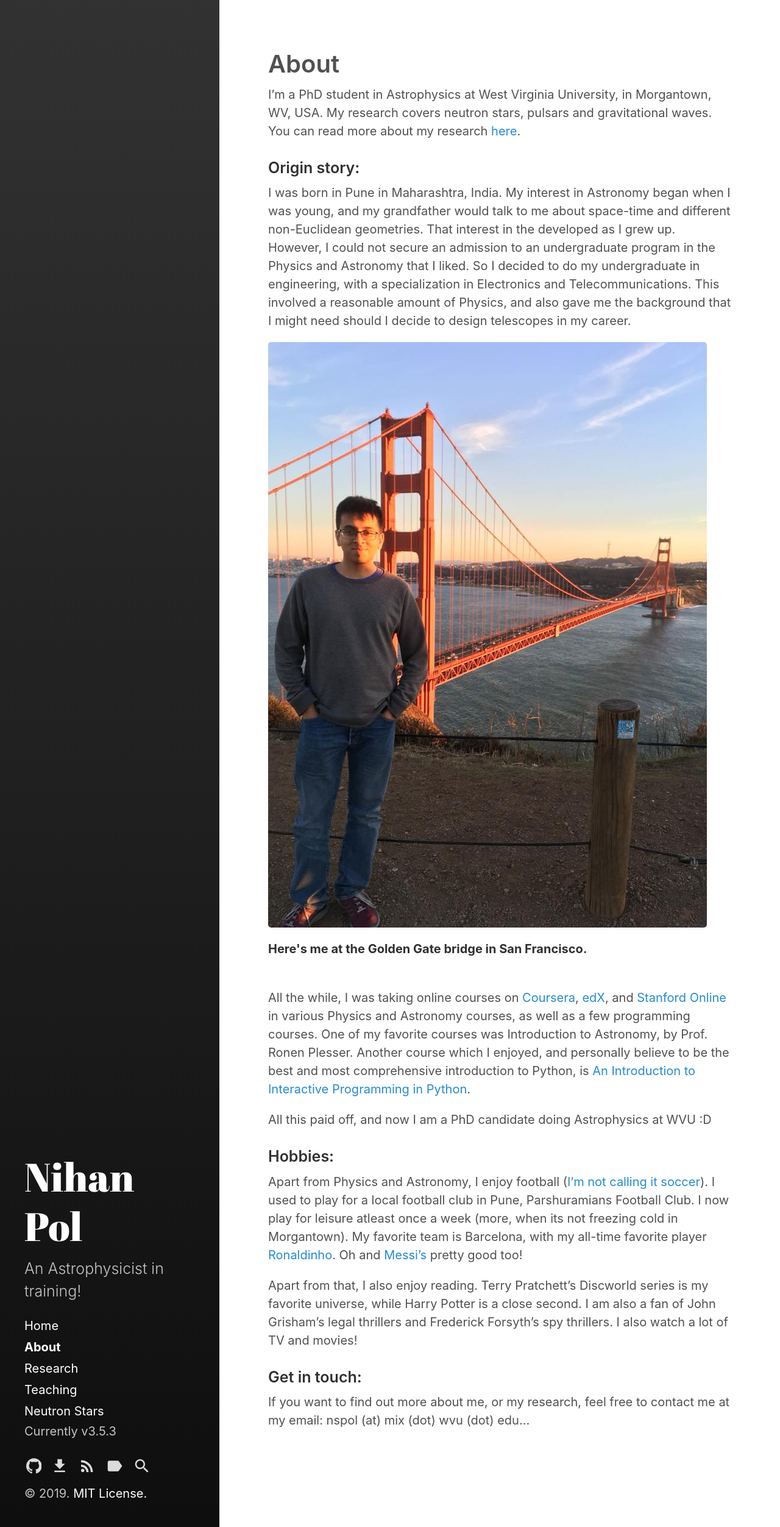
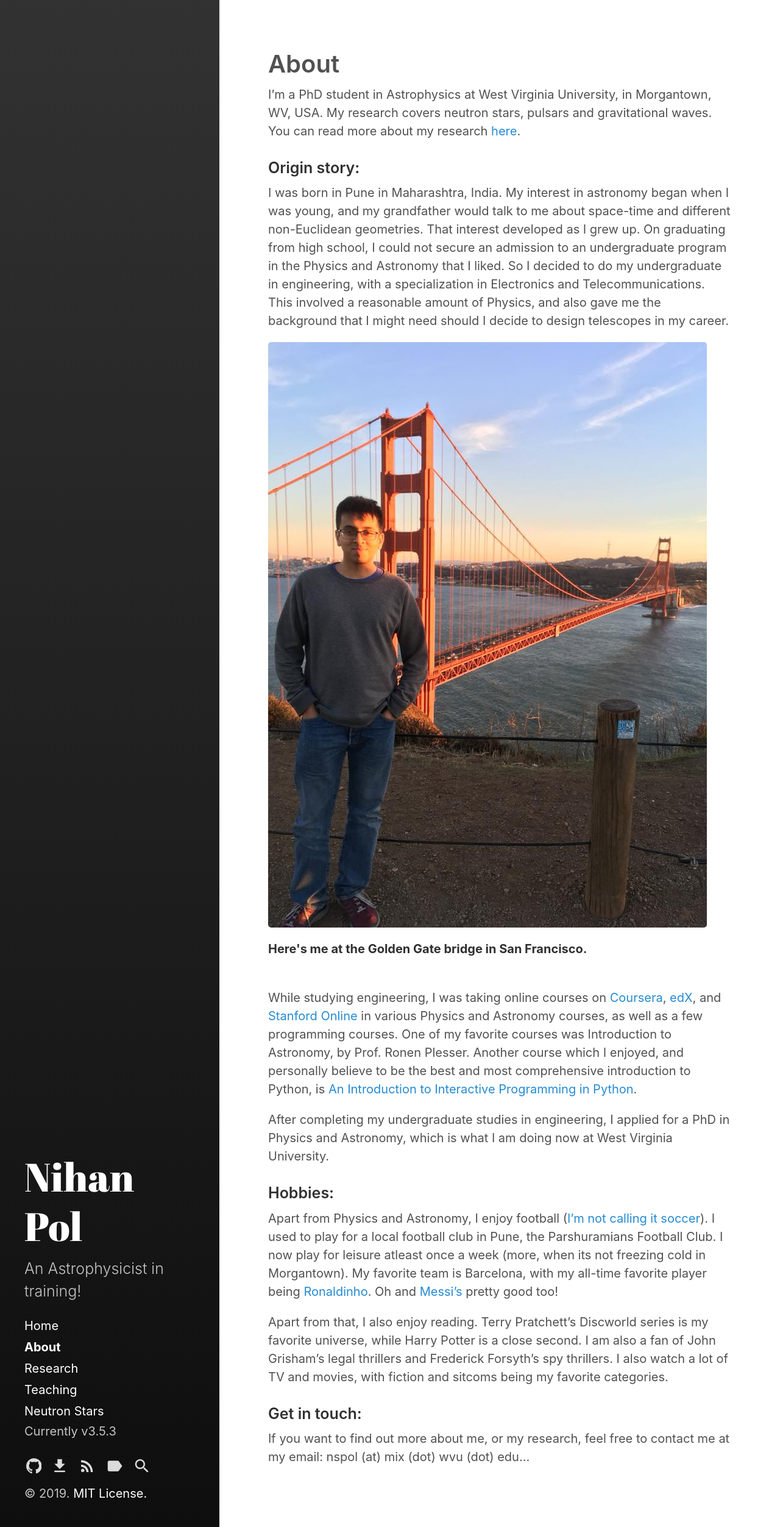
Before and after one commit to NihanPol/nihanpol.github.io, a Jekyll site: the page built from about.md, in a window 1280 px wide. Shown: the whole page at 61% size. Built offline with Jekyll 4.4.1, drawn with Linux system fonts in a browser that asks for light colours.

Commit message:
Fix typos and sentence structure

```diff
--- a/about.md
+++ b/about.md
@@ -8,7 +8,7 @@ I'm a PhD student in Astrophysics at West Virginia University, in Morgantown, WV
 
 ### Origin story:
 
-I was born in Pune in Maharashtra, India. My interest in Astronomy began when I was young, and my grandfather would talk to me about space-time and different non-Euclidean geometries. That interest in the developed as I grew up. However, I could not secure an admission to an undergraduate program in the Physics and Astronomy that I liked. So I decided to do my undergraduate in engineering, with a specialization in Electronics and Telecommunications. This involved a reasonable amount of Physics, and also gave me the background that I might need should I decide to design telescopes in my career.
+I was born in Pune in Maharashtra, India. My interest in astronomy began when I was young, and my grandfather would talk to me about space-time and different non-Euclidean geometries. That interest developed as I grew up. On graduating from high school, I could not secure an admission to an undergraduate program in the Physics and Astronomy that I liked. So I decided to do my undergraduate in engineering, with a specialization in Electronics and Telecommunications. This involved a reasonable amount of Physics, and also gave me the background that I might need should I decide to design telescopes in my career.
 
 <div class="pull-right">
 <img src="/assets/me.jpg" />
@@ -17,15 +17,15 @@ I was born in Pune in Maharashtra, India. My interest in Astronomy began when I
 
 <br>
 
-All the while, I was taking online courses on [Coursera](https://www.coursera.org/), [edX](https://www.edx.org/), and [Stanford Online](https://lagunita.stanford.edu/courses) in various Physics and Astronomy courses, as well as a few programming courses. One of my favorite courses was Introduction to Astronomy, by Prof. Ronen Plesser. Another course which I enjoyed, and personally believe to be the best and most comprehensive introduction to Python, is [An Introduction to Interactive Programming in Python](https://www.coursera.org/learn/interactive-python-1).
+While studying engineering, I was taking online courses on [Coursera](https://www.coursera.org/), [edX](https://www.edx.org/), and [Stanford Online](https://lagunita.stanford.edu/courses) in various Physics and Astronomy courses, as well as a few programming courses. One of my favorite courses was Introduction to Astronomy, by Prof. Ronen Plesser. Another course which I enjoyed, and personally believe to be the best and most comprehensive introduction to Python, is [An Introduction to Interactive Programming in Python](https://www.coursera.org/learn/interactive-python-1).
 
-All this paid off, and now I am a PhD candidate doing Astrophysics at WVU :D
+After completing my undergraduate studies in engineering, I applied for a PhD in Physics and Astronomy, which is what I am doing now at West Virginia University.
 
 ### Hobbies:
 
-Apart from Physics and Astronomy, I enjoy football ([I'm not calling it soccer](https://youtu.be/2sD_8prYOxo)). I used to play for a local football club in Pune, Parshuramians Football Club. I now play for leisure atleast once a week (more, when its not freezing cold in Morgantown). My favorite team is Barcelona, with my all-time favorite player [Ronaldinho](https://youtu.be/_dBz4dTZocg). Oh and [Messi's](https://youtu.be/j9u1Uj5CPmg) pretty good too!
+Apart from Physics and Astronomy, I enjoy football ([I'm not calling it soccer](https://youtu.be/2sD_8prYOxo)). I used to play for a local football club in Pune, the Parshuramians Football Club. I now play for leisure atleast once a week (more, when its not freezing cold in Morgantown). My favorite team is Barcelona, with my all-time favorite player being [Ronaldinho](https://youtu.be/_dBz4dTZocg). Oh and [Messi's](https://youtu.be/j9u1Uj5CPmg) pretty good too!
 
-Apart from that, I also enjoy reading. Terry Pratchett's Discworld series is my favorite universe, while Harry Potter is a close second. I am also a fan of John Grisham's legal thrillers and Frederick Forsyth's spy thrillers. I also watch a lot of TV and movies!
+Apart from that, I also enjoy reading. Terry Pratchett's Discworld series is my favorite universe, while Harry Potter is a close second. I am also a fan of John Grisham's legal thrillers and Frederick Forsyth's spy thrillers. I also watch a lot of TV and movies, with fiction and sitcoms being my favorite categories.
 
 ### Get in touch:
 
```
